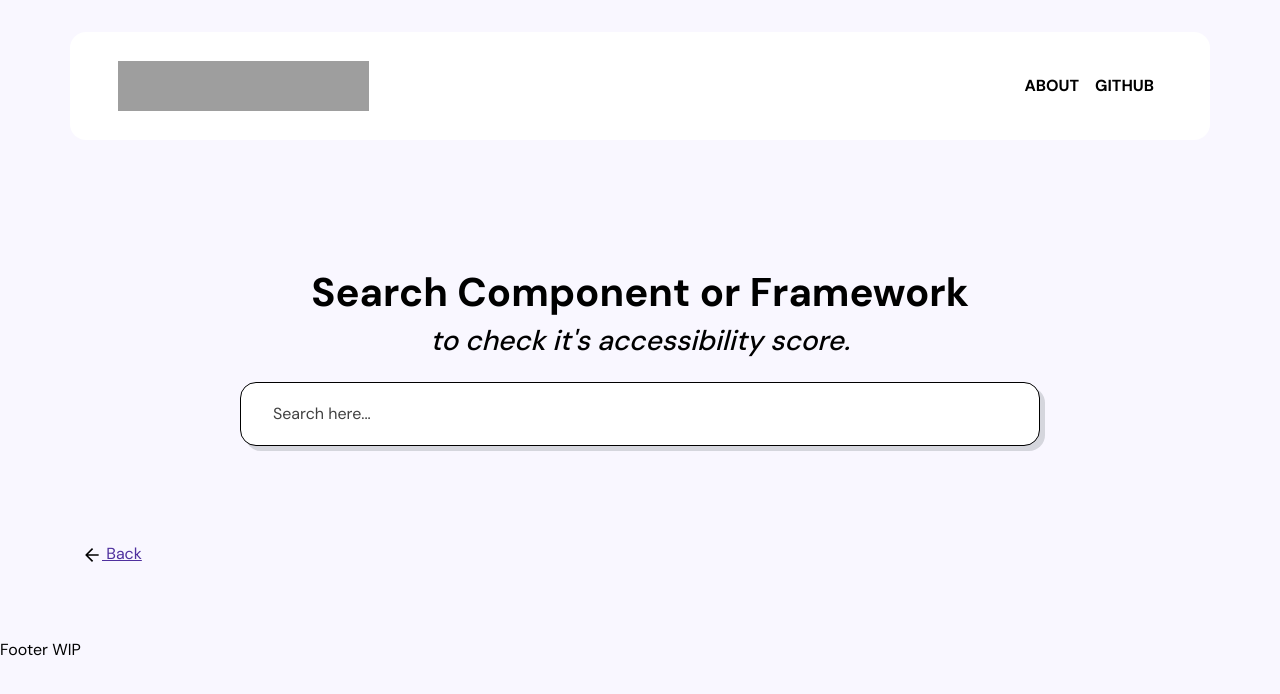
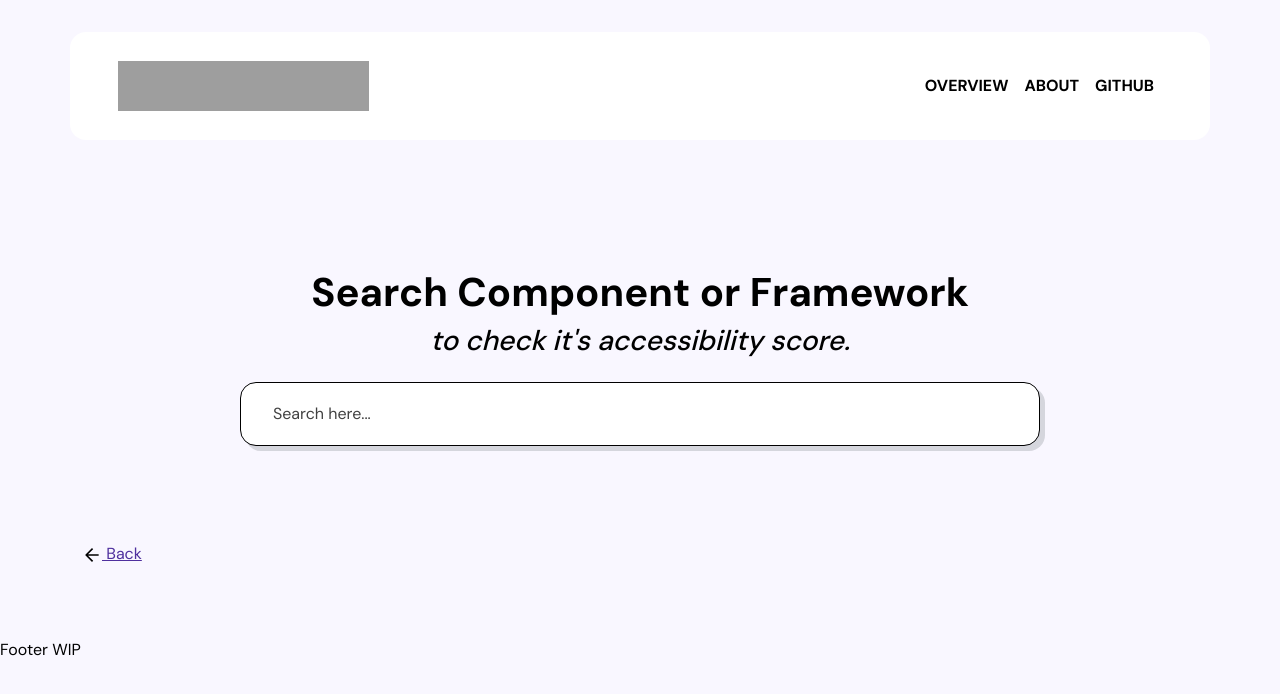
Before and after one commit to caneveryoneusetemp/caneveryoneuse_tool, a React (Create React App) app: page /1/1 in a window 1280 px wide. Shown: the top 694 px of the page. Built offline with nearby package versions, Linux system fonts and the light colour scheme; grey boxes are pictures that could not be loaded.

Commit message:
Add conditional search component and framework overview link

```diff
--- a/src/App.js
+++ b/src/App.js
@@ -2,7 +2,7 @@ import React from "react";
 import Header from './partials/header';
 import Search from './partials/search';
 import Frameworks from './partials/frameworks';
-import { Routes, Route, BrowserRouter, Navigate } from "react-router-dom";
+import { Routes, Route, BrowserRouter, Navigate, useLocation } from "react-router-dom";
 import Footer from './partials/footer';
 import Framework from './partials/framework';
 import FrameworkOverview from './partials/framework-overview';
@@ -12,7 +12,7 @@ function App() {
     <BrowserRouter>
       <div className="App">
         <Header />
-        <Search />
+        <ConditionalSearch />
         <Routes>
           <Route path="/" element={<Frameworks />} />
           <Route path="/framework-overview" element={<FrameworkOverview />} />
@@ -25,4 +25,14 @@ function App() {
   );
 }
 
+function ConditionalSearch() {
+  let location = useLocation();
+
+  if (location.pathname.includes('/framework-overview')) {
+    return null;
+  }
+
+  return <Search />;
+}
+
 export default App;
--- a/src/partials/header.jsx
+++ b/src/partials/header.jsx
@@ -11,6 +11,9 @@ const Header = () => {
                     </button>
                     <div className="collapse navbar-collapse justify-content-end" id="mainNavBar">
                         <ul className="navbar-nav ps-lg-4 mb-2 mb-lg-0 font-weight-bold">
+                        <li className="nav-item">
+                                <a className="nav-link active" aria-current="page" href="/framework-overview"><strong>OVERVIEW</strong></a>
+                            </li>
                             <li className="nav-item">
                                 <a className="nav-link active" aria-current="page" href="https://caneveryoneuse.com/"><strong>ABOUT</strong></a>
                             </li>
```
